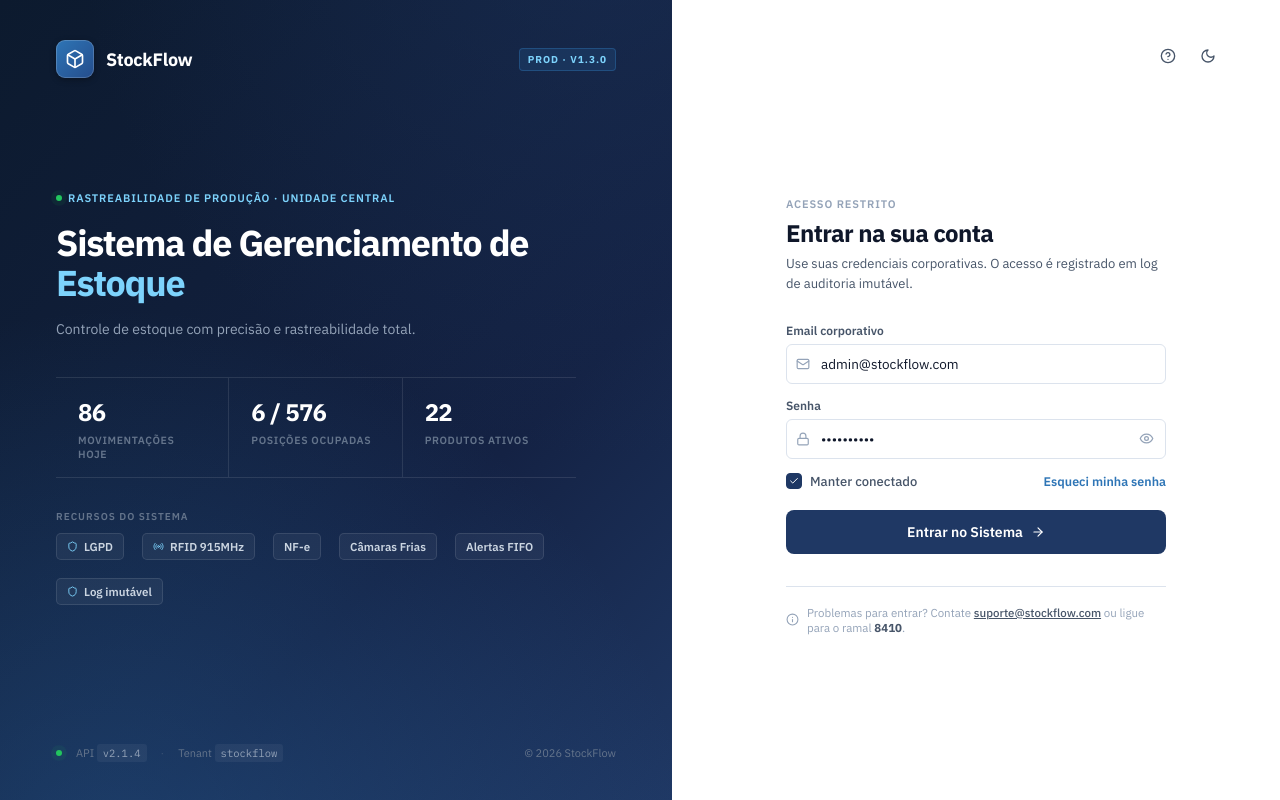
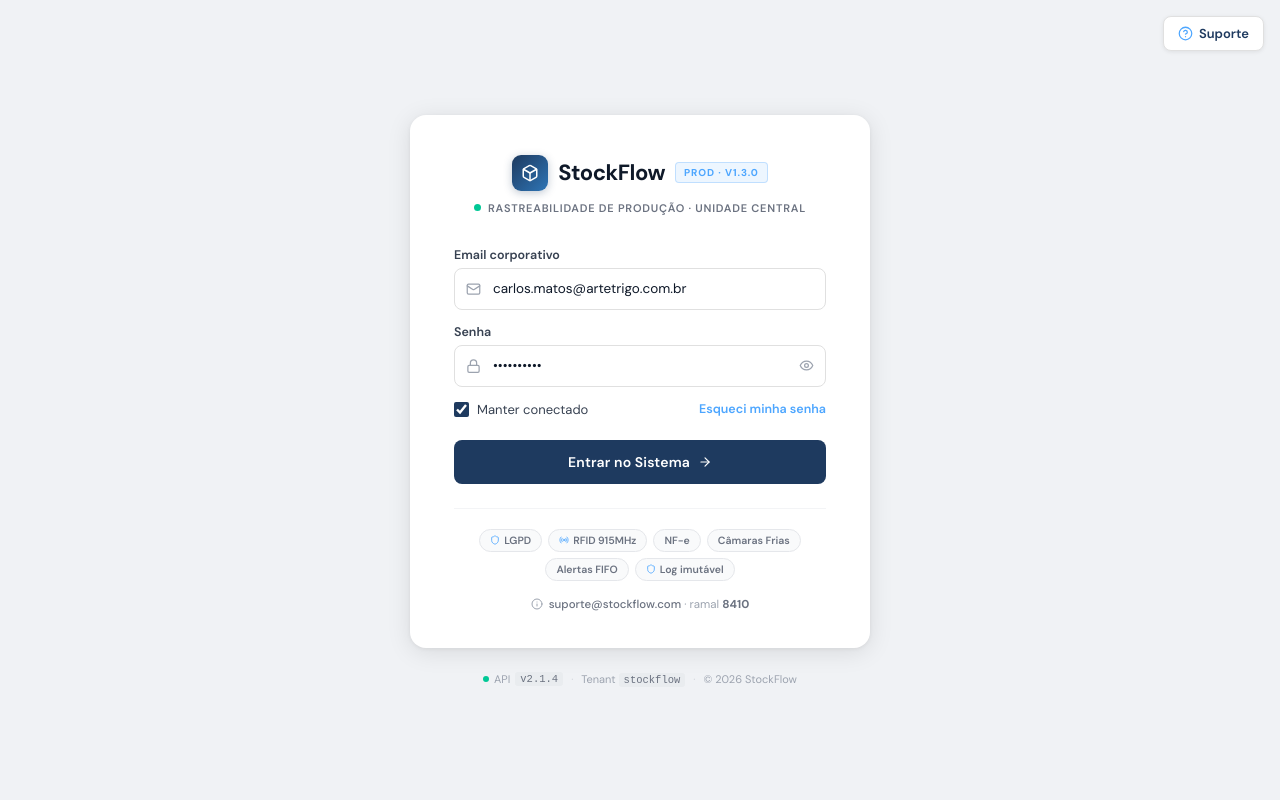
Before and after one commit to ghcodev/stock-flow, a React (Vite) app in the folder stockflow-frontend/: page /login in a window 1280 px wide. Built offline with nearby package versions, Linux system fonts and the light colour scheme.

Commit message:
backup: reescrita Login.jsx com tokens DS (remove paleta TOTVS)

```diff
--- a/stockflow-frontend/src/pages/Login.jsx
+++ b/stockflow-frontend/src/pages/Login.jsx
@@ -1,23 +1,20 @@
 import { useState } from 'react'
 import { useNavigate, Navigate } from 'react-router-dom'
 import { useAuth } from '../context/AuthContext.jsx'
-import { Box, Mail, Lock, Eye, EyeOff, ArrowRight, Shield, Radio, HelpCircle, Sun, Moon, AlertTriangle, Info } from 'lucide-react'
+import { Box, Mail, Lock, Eye, EyeOff, ArrowRight, Shield, Radio, HelpCircle, AlertTriangle, Info } from 'lucide-react'
 
 export default function Login() {
   const { login, user } = useAuth()
   const navigate = useNavigate()
 
-  const isDev = import.meta.env.DEV
-
-  const [email, setEmail] = useState(isDev ? 'admin@stockflow.com' : '')
-  const [password, setPassword] = useState(isDev ? 'Admin@1234' : '')
+  const [email, setEmail] = useState('carlos.matos@artetrigo.com.br')
+  const [password, setPassword] = useState('Admin@1234')
   const [showPwd, setShowPwd] = useState(false)
   const [keepLogged, setKeepLogged] = useState(true)
   const [loading, setLoading] = useState(false)
   const [emailErr, setEmailErr] = useState('')
   const [pwdErr, setPwdErr] = useState('')
   const [apiErr, setApiErr] = useState('')
-  const [dark, setDark] = useState(false)
 
   if (user) return <Navigate to="/dashboard" replace />
 
@@ -47,175 +44,353 @@ export default function Login() {
     }
   }
 
+  const chips = [
+    { label: 'LGPD',         icon: <Shield size={10} color="#4da6ff" /> },
+    { label: 'RFID 915MHz',  icon: <Radio  size={10} color="#4da6ff" /> },
+    { label: 'NF-e',         icon: null },
+    { label: 'Câmaras Frias',icon: null },
+    { label: 'Alertas FIFO', icon: null },
+    { label: 'Log imutável', icon: <Shield size={10} color="#4da6ff" /> },
+  ]
+
   return (
-    <div style={{ display: 'grid', gridTemplateColumns: '1.05fr 0.95fr', height: '100vh', overflow: 'hidden', background: 'var(--color-bg-canvas)' }}>
+    <div style={{
+      minHeight: '100vh',
+      background: '#f0f2f5',
+      display: 'flex',
+      flexDirection: 'column',
+      alignItems: 'center',
+      justifyContent: 'center',
+      padding: '24px 16px',
+      fontFamily: '"DM Sans", "Nunito", system-ui, sans-serif',
+      position: 'relative',
+    }}>
 
-      {/* LEFT — institutional pane */}
-      <aside style={{
-        background: 'radial-gradient(circle at 18% 110%, rgba(46,117,182,0.35) 0%, transparent 55%), radial-gradient(circle at 92% -10%, rgba(31,56,100,0.40) 0%, transparent 50%), linear-gradient(135deg, #0c1a2e 0%, #142244 65%, #1F3864 100%)',
-        color: '#fff', padding: '40px 56px', display: 'flex', flexDirection: 'column', position: 'relative', overflow: 'hidden',
+      <style>{`
+        @import url('https://fonts.googleapis.com/css2?family=DM+Sans:ital,opsz,wght@0,9..40,400;0,9..40,500;0,9..40,600;0,9..40,700&display=swap');
+
+        @keyframes spin    { to { transform: rotate(360deg); } }
+        @keyframes dot-pulse {
+          0%, 100% { box-shadow: 0 0 0 0   rgba(0,200,150,0.50); }
+          50%       { box-shadow: 0 0 0 5px rgba(0,200,150,0); }
+        }
+
+        .sf-input {
+          width: 100%;
+          height: 42px;
+          padding-left: 38px;
+          padding-right: 12px;
+          font-size: 13.5px;
+          font-family: inherit;
+          color: #0f1929;
+          border: 1px solid #e0e0e0;
+          border-radius: 8px;
+          background: #fff;
+          outline: none;
+          box-sizing: border-box;
+          transition: border-color 0.15s, box-shadow 0.15s;
+        }
+        .sf-input:focus {
+          border-color: #4da6ff;
+          box-shadow: 0 0 0 3px rgba(77,166,255,0.12);
+        }
+        .sf-input.invalid {
+          border-color: #fca5a5;
+          background: #fff5f5;
+        }
+        .sf-input-pwd { padding-right: 44px; }
+
+        .sf-btn-submit {
+          width: 100%;
+          height: 44px;
+          background: #1e3a5f;
+          color: #fff;
+          font-size: 14px;
+          font-weight: 600;
+          font-family: inherit;
+          border-radius: 8px;
+          border: none;
+          cursor: pointer;
+          display: flex;
+          align-items: center;
+          justify-content: center;
+          gap: 8px;
+          letter-spacing: 0.01em;
+          transition: background 0.2s;
+        }
+        .sf-btn-submit:hover:not(:disabled) { background: #4da6ff; }
+        .sf-btn-submit:disabled { opacity: 0.7; cursor: wait; }
+
+        .sf-btn-support {
+          position: fixed;
+          top: 16px;
+          right: 16px;
+          display: flex;
+          align-items: center;
+          gap: 6px;
+          padding: 8px 14px;
+          border-radius: 8px;
+          background: #fff;
+          border: 1px solid #e0e0e0;
+          color: #1e3a5f;
+          font-size: 13px;
+          font-weight: 600;
+          font-family: inherit;
+          cursor: pointer;
+          box-shadow: 0 1px 4px rgba(0,0,0,0.08);
+          z-index: 100;
+          transition: background 0.15s, border-color 0.15s;
+        }
+        .sf-btn-support:hover {
+          background: #f0f7ff;
+          border-color: #4da6ff;
+        }
+
+        .sf-eye-btn {
+          position: absolute;
+          right: 4px;
+          top: 50%;
+          transform: translateY(-50%);
+          width: 32px;
+          height: 32px;
+          display: grid;
+          place-items: center;
+          border: none;
+          background: none;
+          cursor: pointer;
+          color: #9ca3af;
+          border-radius: 6px;
+          transition: color 0.15s;
+        }
+        .sf-eye-btn:hover { color: #1e3a5f; }
+
+        .sf-forgot { color: #4da6ff; font-size: 12.5px; font-weight: 600; text-decoration: none; }
+        .sf-forgot:hover { text-decoration: underline; }
+
+        .sf-chip {
+          display: inline-flex;
+          align-items: center;
+          gap: 4px;
+          font-size: 10.5px;
+          font-weight: 600;
+          color: #6b7280;
+          padding: 4px 10px;
+          border-radius: 20px;
+          background: #f9fafb;
+          border: 1px solid #e5e7eb;
+          white-space: nowrap;
+        }
+      `}</style>
+
+      {/* Suporte — fixed top-right */}
+      <button className="sf-btn-support" aria-label="Suporte">
+        <HelpCircle size={15} color="#4da6ff" />
+        Suporte
+      </button>
+
+      {/* Card */}
+      <div style={{
+        width: '100%',
+        maxWidth: 460,
+        background: '#fff',
+        borderRadius: 16,
+        boxShadow: '0 4px 24px rgba(0,0,0,0.10), 0 1px 4px rgba(0,0,0,0.06)',
+        padding: '40px 44px 36px',
       }}>
-        <header style={{ display: 'flex', alignItems: 'center', gap: 12 }}>
-          <div style={{ width: 38, height: 38, borderRadius: 9, background: 'linear-gradient(135deg,#2E75B6 0%,#254d8c 100%)', display: 'grid', placeItems: 'center', boxShadow: 'inset 0 0 0 1px rgba(255,255,255,0.18), 0 2px 6px rgba(0,0,0,0.30)' }}>
-            <Box size={20} color="#fff" />
+
+        {/* Logo + nome + badge */}
+        <div style={{ display: 'flex', alignItems: 'center', justifyContent: 'center', gap: 10, marginBottom: 10 }}>
+          <div style={{
+            width: 36, height: 36, borderRadius: 9,
+            background: 'linear-gradient(135deg, #1e3a5f 0%, #2E75B6 100%)',
+            display: 'grid', placeItems: 'center',
+            boxShadow: '0 2px 8px rgba(30,58,95,0.28)',
+            flexShrink: 0,
+          }}>
+            <Box size={18} color="#fff" />
           </div>
-          <div style={{ fontSize: 18, fontWeight: 700, letterSpacing: '-0.015em' }}>StockFlow</div>
-          <div style={{ marginLeft: 'auto', fontSize: 10, fontWeight: 700, letterSpacing: '0.10em', textTransform: 'uppercase', color: '#7dd3fc', background: 'rgba(46,117,182,0.18)', border: '1px solid rgba(46,117,182,0.40)', padding: '4px 8px', borderRadius: 4 }}>
-            Prod · v1.3.0
-          </div>
-        </header>
-
-        <div style={{ flex: 1, display: 'flex', flexDirection: 'column', justifyContent: 'center', maxWidth: 520 }}>
-          <div style={{ display: 'inline-flex', alignItems: 'center', gap: 6, fontSize: 11, fontWeight: 600, letterSpacing: '0.08em', textTransform: 'uppercase', color: '#7dd3fc', marginBottom: 18 }}>
-            <span className="live-dot" style={{ background: '#22c55e', boxShadow: '0 0 0 3px rgba(34,197,94,0.22)' }} />
-            Rastreabilidade de produção · Unidade Central
-          </div>
-          <h1 style={{ fontSize: 36, fontWeight: 700, letterSpacing: '-0.035em', lineHeight: 1.12, color: '#fff', marginBottom: 14 }}>
-            Sistema de Gerenciamento de <em style={{ fontStyle: 'normal', color: '#7dd3fc' }}>Estoque</em>
-          </h1>
-          <p style={{ fontSize: 14, lineHeight: 1.65, color: '#94a3b8', maxWidth: 440 }}>
-            Controle de estoque com precisão e rastreabilidade total.
-          </p>
-
-          <div style={{ display: 'grid', gridTemplateColumns: 'repeat(3,1fr)', marginTop: 36, borderTop: '1px solid rgba(255,255,255,0.10)', borderBottom: '1px solid rgba(255,255,255,0.10)' }}>
-            {[
-              { v: '86', l: 'Movimentações hoje' },
-              { v: '6 / 576', l: 'Posições ocupadas' },
-              { v: '22', l: 'Produtos ativos' },
-            ].map((s, i) => (
-              <div key={i} style={{ padding: '18px 22px 16px', borderRight: i < 2 ? '1px solid rgba(255,255,255,0.10)' : 'none' }}>
-                <div style={{ fontSize: 24, fontWeight: 700, letterSpacing: '-0.03em', color: '#fff' }}>{s.v}</div>
-                <div style={{ fontSize: 10.5, fontWeight: 600, letterSpacing: '0.06em', textTransform: 'uppercase', color: '#64748b', marginTop: 5 }}>{s.l}</div>
-              </div>
-            ))}
+          <span style={{ fontSize: 22, fontWeight: 700, letterSpacing: '-0.022em', color: '#0f1929' }}>
+            StockFlow
+          </span>
+          <span style={{
+            fontSize: 10, fontWeight: 700, letterSpacing: '0.09em', textTransform: 'uppercase',
+            color: '#4da6ff', background: 'rgba(77,166,255,0.10)',
+            border: '1px solid rgba(77,166,255,0.28)',
+            padding: '3px 8px', borderRadius: 4, flexShrink: 0,
+          }}>
+            PROD · V1.3.0
+          </span>
         </div>
 
-          <div style={{ marginTop: 32, display: 'flex', flexDirection: 'column', gap: 10 }}>
-            <div style={{ fontSize: 10, fontWeight: 600, letterSpacing: '0.10em', textTransform: 'uppercase', color: '#64748b' }}>Recursos do sistema</div>
-            <div style={{ display: 'flex', alignItems: 'center', gap: 18, flexWrap: 'wrap' }}>
-              {['LGPD', 'RFID 915MHz', 'NF-e', 'Câmaras Frias', 'Alertas FIFO', 'Log imutável'].map(chip => (
-                <span key={chip} style={{ display: 'inline-flex', alignItems: 'center', gap: 6, fontSize: 11.5, fontWeight: 600, color: '#cbd5e1', padding: '5px 10px', borderRadius: 5, background: 'rgba(255,255,255,0.05)', border: '1px solid rgba(255,255,255,0.10)' }}>
-                  {chip.includes('RFID') ? <Radio size={11} color="#7dd3fc" /> : chip.includes('LGPD') || chip.includes('Log') ? <Shield size={11} color="#7dd3fc" /> : null}
-                  {chip}
+        {/* Subtítulo */}
+        <div style={{ display: 'flex', alignItems: 'center', justifyContent: 'center', gap: 7, marginBottom: 32 }}>
+          <span style={{
+            width: 7, height: 7, borderRadius: '50%', flexShrink: 0,
+            background: '#00c896',
+            animation: 'dot-pulse 2.2s ease-in-out infinite',
+          }} />
+          <span style={{
+            fontSize: 11, fontWeight: 600, letterSpacing: '0.07em',
+            textTransform: 'uppercase', color: '#6b7280',
+          }}>
+            Rastreabilidade de Produção · Unidade Central
           </span>
-              ))}
-            </div>
-          </div>
         </div>
 
-        <footer style={{ marginTop: 'auto', paddingTop: 28, display: 'flex', alignItems: 'center', gap: 14, fontSize: 11, color: '#64748b', flexWrap: 'wrap' }}>
-          <span className="live-dot" style={{ background: '#22c55e', boxShadow: '0 0 0 3px rgba(34,197,94,0.22)', width: 6, height: 6, borderRadius: '50%', display: 'inline-block' }} />
-          <span>API <code style={{ fontFamily: '"IBM Plex Mono",monospace', color: '#94a3b8', background: 'rgba(255,255,255,0.05)', padding: '2px 6px', borderRadius: 3, fontSize: 10.5 }}>v2.1.4</code></span>
-          <span style={{ opacity: 0.4 }}>·</span>
-          <span>Tenant <code style={{ fontFamily: '"IBM Plex Mono",monospace', color: '#94a3b8', background: 'rgba(255,255,255,0.05)', padding: '2px 6px', borderRadius: 3, fontSize: 10.5 }}>stockflow</code></span>
-          <span style={{ marginLeft: 'auto' }}>© 2026 StockFlow</span>
-        </footer>
-      </aside>
-
-      {/* RIGHT — form pane */}
-      <section style={{ background: 'var(--color-bg-default)', padding: '40px 56px', display: 'flex', flexDirection: 'column', overflowY: 'auto' }}>
-        <div style={{ display: 'flex', alignItems: 'center', gap: 8, marginLeft: 'auto' }}>
-          <button className="icon-btn" aria-label="Ajuda"><HelpCircle size={16} /></button>
-          <button className="icon-btn" onClick={() => {
-            setDark(d => !d)
-            document.documentElement.dataset.theme = dark ? '' : 'dark'
-          }} aria-label="Tema">
-            {dark ? <Sun size={16} /> : <Moon size={16} />}
-          </button>
-        </div>
-
-        <div style={{ flex: 1, display: 'flex', flexDirection: 'column', justifyContent: 'center', maxWidth: 380, width: '100%', margin: '0 auto', padding: '36px 0' }}>
-          <div style={{ fontSize: 11, fontWeight: 600, letterSpacing: '0.08em', textTransform: 'uppercase', color: 'var(--color-text-tertiary)', marginBottom: 8 }}>
-            Acesso restrito
-          </div>
-          <h2 style={{ fontSize: 24, fontWeight: 700, letterSpacing: '-0.025em', color: 'var(--color-text-primary)', lineHeight: 1.2 }}>
-            Entrar na sua conta
-          </h2>
-          <p style={{ fontSize: 13, color: 'var(--color-text-secondary)', marginTop: 6, lineHeight: 1.55 }}>
-            Use suas credenciais corporativas. O acesso é registrado em log de auditoria imutável.
-          </p>
-
+        {/* Erro de API */}
         {apiErr && (
-            <div className="form-error" style={{ marginTop: 20, padding: '10px 14px', background: 'var(--color-danger-50)', border: '1px solid var(--color-danger-200)', borderRadius: 8 }}>
-              <AlertTriangle size={13} /><span>{apiErr}</span>
+          <div style={{
+            marginBottom: 16, padding: '10px 14px',
+            background: '#fff5f5', border: '1px solid #fecaca',
+            borderRadius: 8, display: 'flex', alignItems: 'flex-start',
+            gap: 8, fontSize: 12.5, color: '#dc2626',
+          }}>
+            <AlertTriangle size={14} style={{ flexShrink: 0, marginTop: 1 }} />
+            <span>{apiErr}</span>
           </div>
         )}
 
-          <form onSubmit={handleSubmit} noValidate style={{ marginTop: 28 }}>
+        {/* Formulário */}
+        <form onSubmit={handleSubmit} noValidate>
+
+          {/* Email */}
           <div style={{ marginBottom: 14 }}>
-              <label className="form-label">Email corporativo</label>
-              <div className="input-prefix">
-                <Mail size={15} />
+            <label style={{ display: 'block', fontSize: 12.5, fontWeight: 600, color: '#374151', marginBottom: 5 }}>
+              Email corporativo
+            </label>
+            <div style={{ position: 'relative' }}>
+              <Mail size={15} style={{
+                position: 'absolute', left: 12, top: '50%',
+                transform: 'translateY(-50%)', color: '#9ca3af', pointerEvents: 'none',
+              }} />
               <input
-                  className={`input${emailErr ? ' invalid' : ''}`}
+                className={`sf-input${emailErr ? ' invalid' : ''}`}
                 type="email"
                 value={email}
                 onChange={e => { setEmail(e.target.value); setEmailErr(''); setApiErr('') }}
                 placeholder="seu.nome@empresa.com"
-                  style={{ height: 40, fontSize: 13.5 }}
                 autoComplete="email"
               />
             </div>
-              {emailErr && <div className="form-error"><AlertTriangle size={13} /><span>{emailErr}</span></div>}
+            {emailErr && (
+              <div style={{ display: 'flex', alignItems: 'center', gap: 4, marginTop: 4, fontSize: 11.5, color: '#dc2626' }}>
+                <AlertTriangle size={11} /><span>{emailErr}</span>
+              </div>
+            )}
           </div>
 
+          {/* Senha */}
           <div style={{ marginBottom: 14 }}>
-              <label className="form-label">Senha</label>
+            <label style={{ display: 'block', fontSize: 12.5, fontWeight: 600, color: '#374151', marginBottom: 5 }}>
+              Senha
+            </label>
             <div style={{ position: 'relative' }}>
-                <div className="input-prefix">
-                  <Lock size={15} />
+              <Lock size={15} style={{
+                position: 'absolute', left: 12, top: '50%',
+                transform: 'translateY(-50%)', color: '#9ca3af', pointerEvents: 'none',
+              }} />
               <input
-                    className={`input${pwdErr ? ' invalid' : ''}`}
+                className={`sf-input sf-input-pwd${pwdErr ? ' invalid' : ''}`}
                 type={showPwd ? 'text' : 'password'}
                 value={password}
                 onChange={e => { setPassword(e.target.value); setPwdErr(''); setApiErr('') }}
                 placeholder="••••••••••••"
-                    style={{ height: 40, fontSize: 13.5, paddingRight: 42 }}
                 autoComplete="current-password"
               />
-                </div>
-                <button type="button" onClick={() => setShowPwd(s => !s)} style={{ position: 'absolute', right: 4, top: '50%', transform: 'translateY(-50%)', width: 32, height: 32, display: 'grid', placeItems: 'center', borderRadius: 6, color: 'var(--color-text-tertiary)', background: 'none', border: 'none', cursor: 'pointer' }}>
+              <button type="button" className="sf-eye-btn" onClick={() => setShowPwd(s => !s)} aria-label={showPwd ? 'Ocultar senha' : 'Mostrar senha'}>
                 {showPwd ? <EyeOff size={15} /> : <Eye size={15} />}
               </button>
             </div>
-              {pwdErr && <div className="form-error"><AlertTriangle size={13} /><span>{pwdErr}</span></div>}
+            {pwdErr && (
+              <div style={{ display: 'flex', alignItems: 'center', gap: 4, marginTop: 4, fontSize: 11.5, color: '#dc2626' }}>
+                <AlertTriangle size={11} /><span>{pwdErr}</span>
+              </div>
+            )}
           </div>
 
-            <div style={{ display: 'flex', alignItems: 'center', justifyContent: 'space-between', marginTop: 6 }}>
-              <label className="checkbox">
-                <input type="checkbox" checked={keepLogged} onChange={e => setKeepLogged(e.target.checked)} />
-                <span className="box">
-                  <svg width="10" height="10" viewBox="0 0 24 24" fill="none" stroke="currentColor" strokeWidth="2.4" strokeLinecap="round" strokeLinejoin="round"><polyline points="20 6 9 17 4 12"/></svg>
-                </span>
+          {/* Manter conectado + Esqueci senha */}
+          <div style={{ display: 'flex', alignItems: 'center', justifyContent: 'space-between', marginBottom: 22 }}>
+            <label style={{ display: 'flex', alignItems: 'center', gap: 8, fontSize: 13, color: '#374151', cursor: 'pointer', userSelect: 'none' }}>
+              <input
+                type="checkbox"
+                checked={keepLogged}
+                onChange={e => setKeepLogged(e.target.checked)}
+                style={{ width: 15, height: 15, accentColor: '#1e3a5f', cursor: 'pointer' }}
+              />
               Manter conectado
             </label>
-              <a href="#" style={{ fontSize: 12.5, color: 'var(--color-brand-600)', fontWeight: 600 }}>Esqueci minha senha</a>
+            <a href="#" className="sf-forgot">Esqueci minha senha</a>
           </div>
 
-            <button
-              type="submit"
-              disabled={loading}
-              style={{ marginTop: 20, width: '100%', height: 44, background: 'var(--color-brand-800)', color: '#fff', fontSize: 14, fontWeight: 600, borderRadius: 8, border: 'none', cursor: loading ? 'wait' : 'pointer', display: 'flex', alignItems: 'center', justifyContent: 'center', gap: 8, opacity: loading ? 0.7 : 1 }}
-            >
-              {loading && <span style={{ width: 16, height: 16, border: '2px solid rgba(255,255,255,0.3)', borderTopColor: '#fff', borderRadius: '50%', animation: 'spin 0.65s linear infinite', display: 'inline-block' }} />}
+          {/* Botão entrar */}
+          <button type="submit" className="sf-btn-submit" disabled={loading}>
+            {loading && (
+              <span style={{
+                width: 16, height: 16, flexShrink: 0,
+                border: '2px solid rgba(255,255,255,0.3)',
+                borderTopColor: '#fff',
+                borderRadius: '50%',
+                animation: 'spin 0.65s linear infinite',
+                display: 'inline-block',
+              }} />
+            )}
             <span>{loading ? 'Autenticando…' : 'Entrar no Sistema'}</span>
             {!loading && <ArrowRight size={14} />}
           </button>
         </form>
 
-          <div style={{ marginTop: 32, display: 'flex', alignItems: 'center', gap: 8, fontSize: 11.5, color: 'var(--color-text-tertiary)', paddingTop: 18, borderTop: '1px solid var(--color-border-default)' }}>
-            <Info size={13} style={{ flexShrink: 0 }} />
-            <span>Problemas para entrar? Contate <a href="mailto:suporte@stockflow.com" style={{ color: 'var(--color-text-secondary)', fontWeight: 500, textDecoration: 'underline' }}>suporte@stockflow.com</a> ou ligue para o ramal <strong style={{ color: 'var(--color-text-secondary)' }}>8410</strong>.</span>
+        {/* Tags de recursos */}
+        <div style={{ marginTop: 24, paddingTop: 20, borderTop: '1px solid #f3f4f6' }}>
+          <div style={{ display: 'flex', flexWrap: 'wrap', gap: 6, justifyContent: 'center' }}>
+            {chips.map(({ label, icon }) => (
+              <span key={label} className="sf-chip">
+                {icon}
+                {label}
+              </span>
+            ))}
           </div>
         </div>
-      </section>
 
-      <style>{`
-        @keyframes spin { to { transform: rotate(360deg); } }
-        @media (max-width: 980px) {
-          div[style*="grid-template-columns: 1.05fr"] { grid-template-columns: 1fr !important; height: auto !important; min-height: 100vh; }
-        }
-      `}</style>
+        {/* Suporte inline */}
+        <div style={{
+          marginTop: 16,
+          display: 'flex', alignItems: 'center', justifyContent: 'center', gap: 6,
+          fontSize: 11.5, color: '#9ca3af',
+        }}>
+          <Info size={12} style={{ flexShrink: 0 }} />
+          <span>
+            <a href="mailto:suporte@stockflow.com" style={{ color: '#6b7280', fontWeight: 500, textDecoration: 'none' }}>
+              suporte@stockflow.com
+            </a>
+            {' '}·{' '}ramal <strong style={{ color: '#6b7280' }}>8410</strong>
+          </span>
+        </div>
+      </div>
+
+      {/* Rodapé — fora do card */}
+      <div style={{
+        marginTop: 24,
+        display: 'flex', alignItems: 'center', flexWrap: 'wrap', justifyContent: 'center',
+        gap: 8, fontSize: 11, color: '#9ca3af',
+      }}>
+        <span style={{ display: 'flex', alignItems: 'center', gap: 5 }}>
+          <span style={{ width: 6, height: 6, borderRadius: '50%', background: '#00c896', display: 'inline-block' }} />
+          API{' '}
+          <code style={{ fontFamily: 'monospace', fontSize: 10.5, background: '#e9ecef', padding: '1px 5px', borderRadius: 3, color: '#6b7280' }}>
+            v2.1.4
+          </code>
+        </span>
+        <span style={{ opacity: 0.4 }}>·</span>
+        <span>
+          Tenant{' '}
+          <code style={{ fontFamily: 'monospace', fontSize: 10.5, background: '#e9ecef', padding: '1px 5px', borderRadius: 3, color: '#6b7280' }}>
+            stockflow
+          </code>
+        </span>
+        <span style={{ opacity: 0.4 }}>·</span>
+        <span>© 2026 StockFlow</span>
+      </div>
+
     </div>
   )
 }
```
Lines whose indentation alone changed are shown as unchanged.
